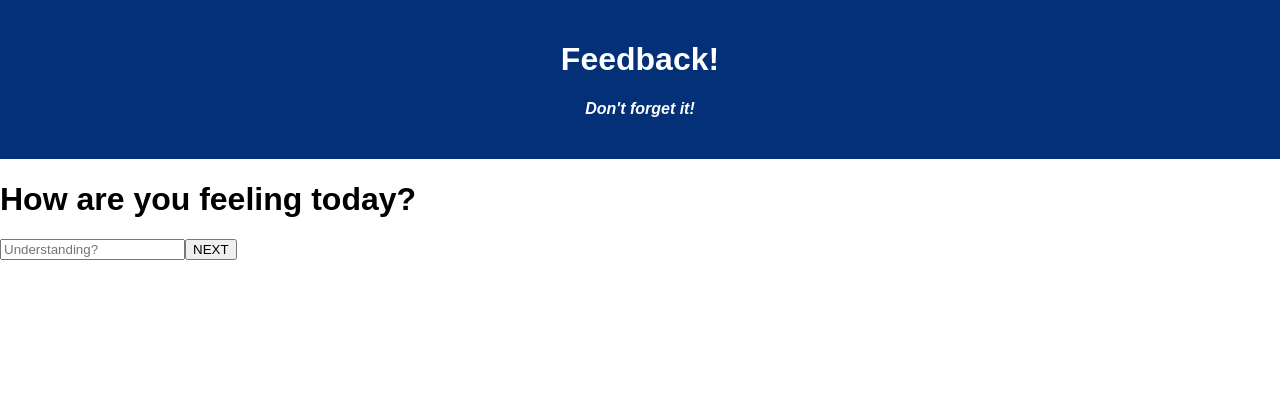
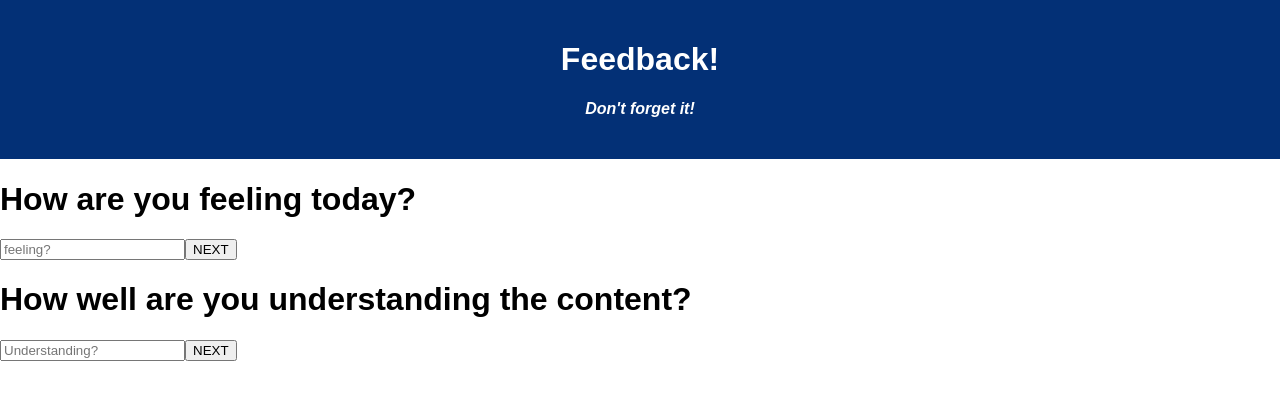
Before and after one commit to MrOrtiz1988/weekend-redux-feedback-loop, a React (Create React App) app: page / in a window 1280 px wide. Shown: the top 400 px of the page. Built offline with nearby package versions, Linux system fonts and the light colour scheme.

Commit message:
understanding component created and works as it should, moving on to the component

```diff
--- a/src/components/App/App.jsx
+++ b/src/components/App/App.jsx
@@ -3,6 +3,7 @@ import axios from 'axios';
 import './App.css';
 import Header from '../Header/Header';
 import Feeling from '../Feeling/Feeling';
+import Understanding from '../Understanding/Understanding';
 
 function App() {
 
@@ -12,6 +13,7 @@ function App() {
         <Header />
       </div>
       <Feeling />
+      <Understanding />
     </div>
   );
 }
--- a/src/components/Feeling/Feeling.jsx
+++ b/src/components/Feeling/Feeling.jsx
@@ -22,7 +22,7 @@ function Feeling () {
             <h1>How are you feeling today?</h1>
             <input
                 type="text"
-                placeholder="Understanding?"
+                placeholder="feeling?"
                 value={feelingInput}
                 onChange={ event => setFeelingInput(event.target.value) }
             />
--- /dev/null
+++ b/src/components/Understanding/Understanding.jsx
@@ -0,0 +1,34 @@
+import { useState } from 'react';
+import { useDispatch } from 'react-redux';
+
+
+function Understanding () {
+
+    const [understandingInput, setUnderstandingInput] = useState('');
+
+    const dispatch = useDispatch();
+
+    const sendUnderstanding = (event) => {
+        event.preventDefault();
+
+        dispatch({
+            type: 'SET_UNDERSTANDING',
+            payload: understandingInput
+        })
+    }
+
+    return (
+        <form onSubmit={sendUnderstanding}>
+            <h1>How well are you understanding the content?</h1>
+            <input
+                type="text"
+                placeholder="Understanding?"
+                value={understandingInput}
+                onChange={ event => setUnderstandingInput(event.target.value) }
+            />
+            <button>NEXT</button>
+        </form>
+    )
+}
+
+export default Understanding;
--- a/src/index.js
+++ b/src/index.js
@@ -11,6 +11,8 @@ import logger from 'redux-logger';
 const feedback = (state = {}, action) => {
     if (action.type === 'SET_FEELING') {
         return {...state, feeling: action.payload}
+    }else if (action.type === 'SET_UNDERSTANDING') {
+        return {...state, understanding: action.payload}
     }
     return state;
 }
```
